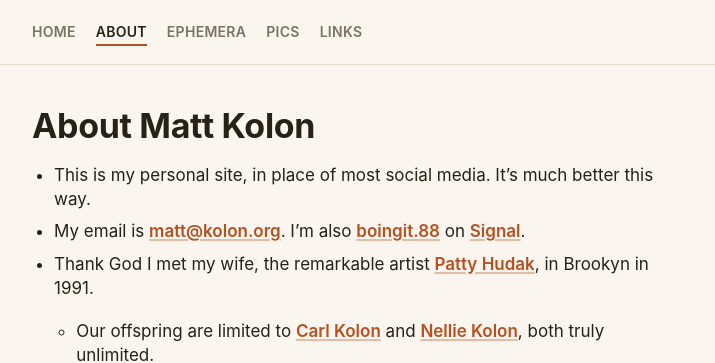
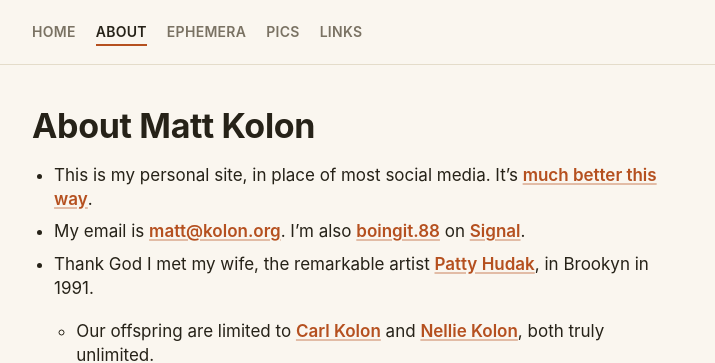
Before and after one commit to mkolon/mattkolon.com, a Jekyll site: the page built from about.md, in a window 1280 px wide. Shown: the top 363 px of the page, without its empty margins (282-997 px from the left). Built offline with Jekyll 4.4.1, drawn with Linux system fonts in a browser that asks for light colours; some of the changed lines change nothing that is shown.

Commit message:
post add

```diff
--- a/about.md
+++ b/about.md
@@ -7,7 +7,7 @@
 # About Matt Kolon
 
 
-- This is my personal site, in place of most social media. It's much better this way.
+- This is my personal site, in place of most social media. It's [much better this way](https://mattkolon.com/2026/09/05/social.html).
 
 - My email is [matt@kolon.org](mailto:matt@kolon.org). I'm also [boingit.88](https://signal.me/#eu/0mnzJONCOTGpVnbYwZp3Q4Pesw5uaf-yKadA9FenBbIs76iw4CdI0qzSCuQdIvke) on [Signal](https://signal.org/).
 
```
Also changed, not shown: _posts/2026-09-05-social.md (+5 -0 lines).
